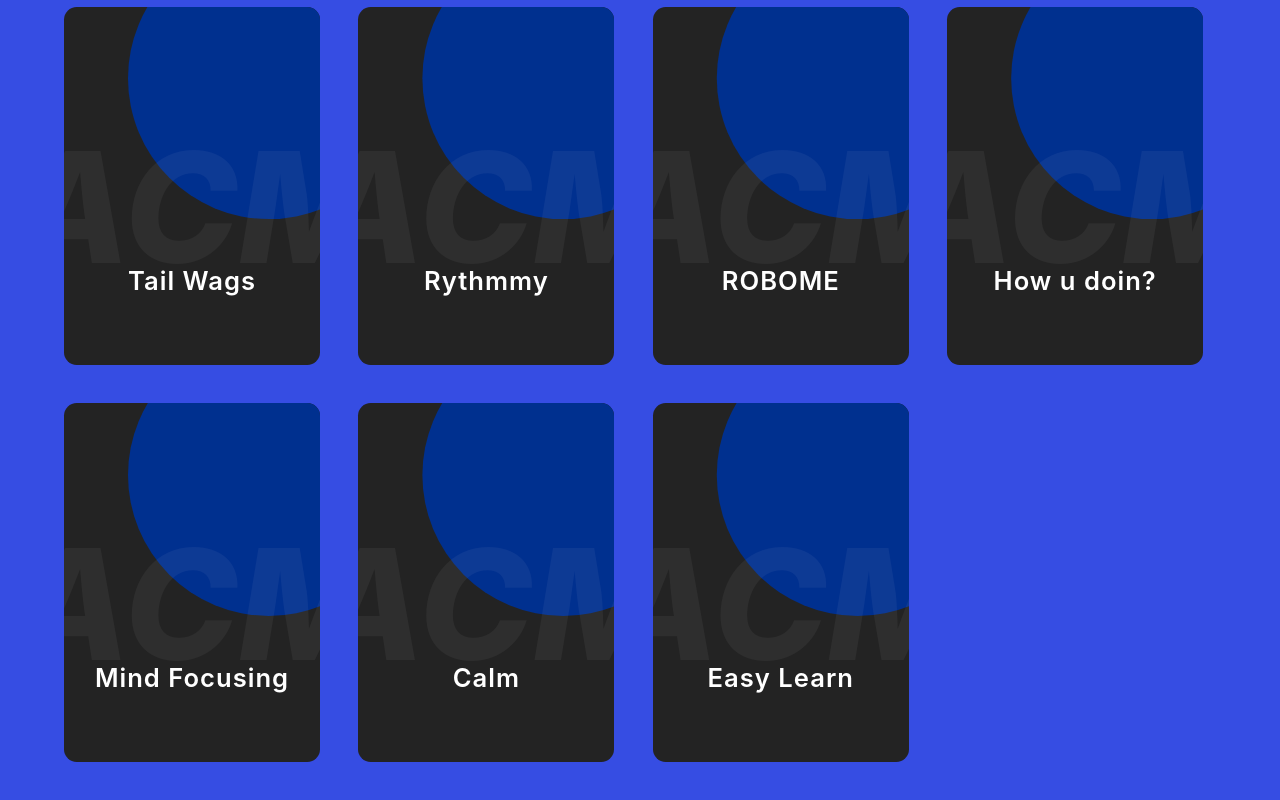
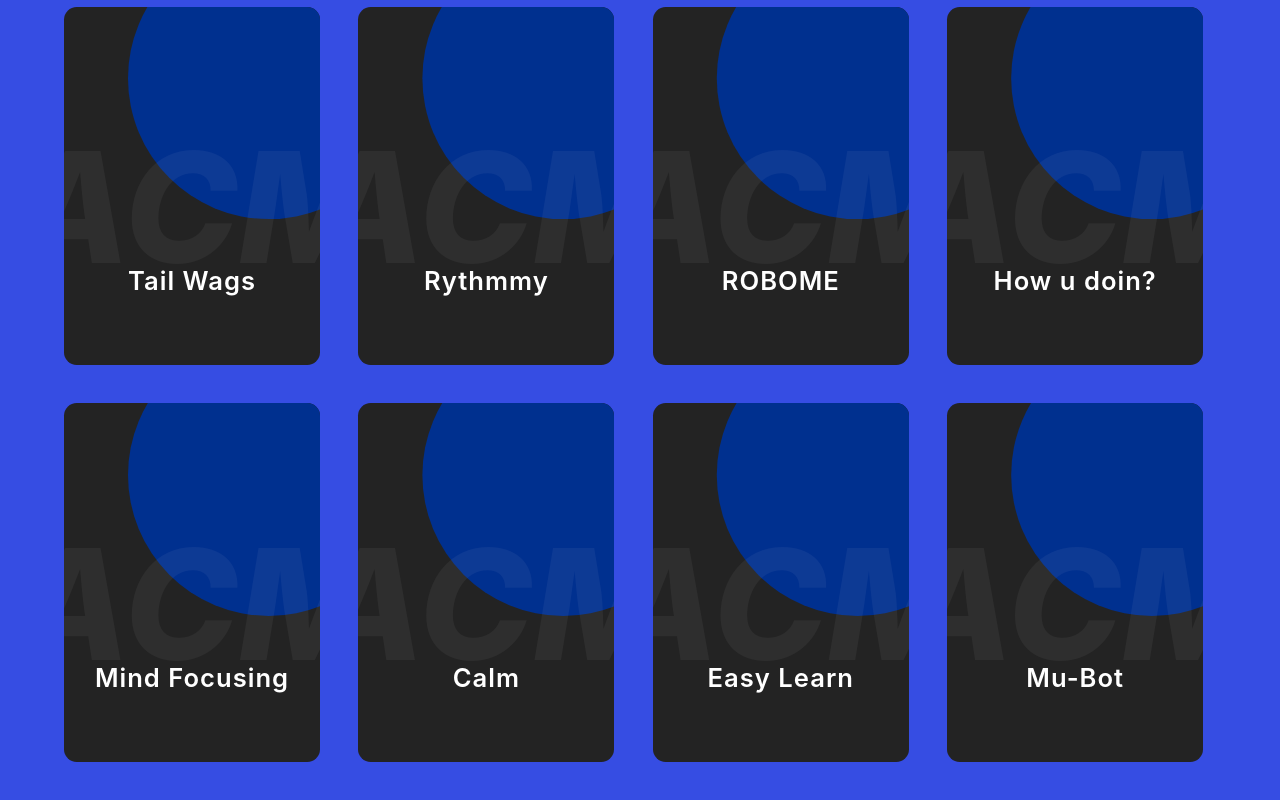
Before and after one commit to ACM-JUIT/Project-Ideas, a React (Create React App) app: page / in a window 1280 px wide. Shown: the part 1151-1951 px from the top of the page. Built offline with nearby package versions, Linux system fonts and the light colour scheme.

Commit message:
Added a new idea

```diff
--- a/src/data.js
+++ b/src/data.js
@@ -59,4 +59,8 @@ export const projectsData = [
       projectName: "Easy Learn",
       techStack: "an app that tracks assignments and provides learning material related to them",
       },
+      {
+        projectName: "Mu-Bot",
+        techStack: "Music Bot.",
+        },
   ];
```
